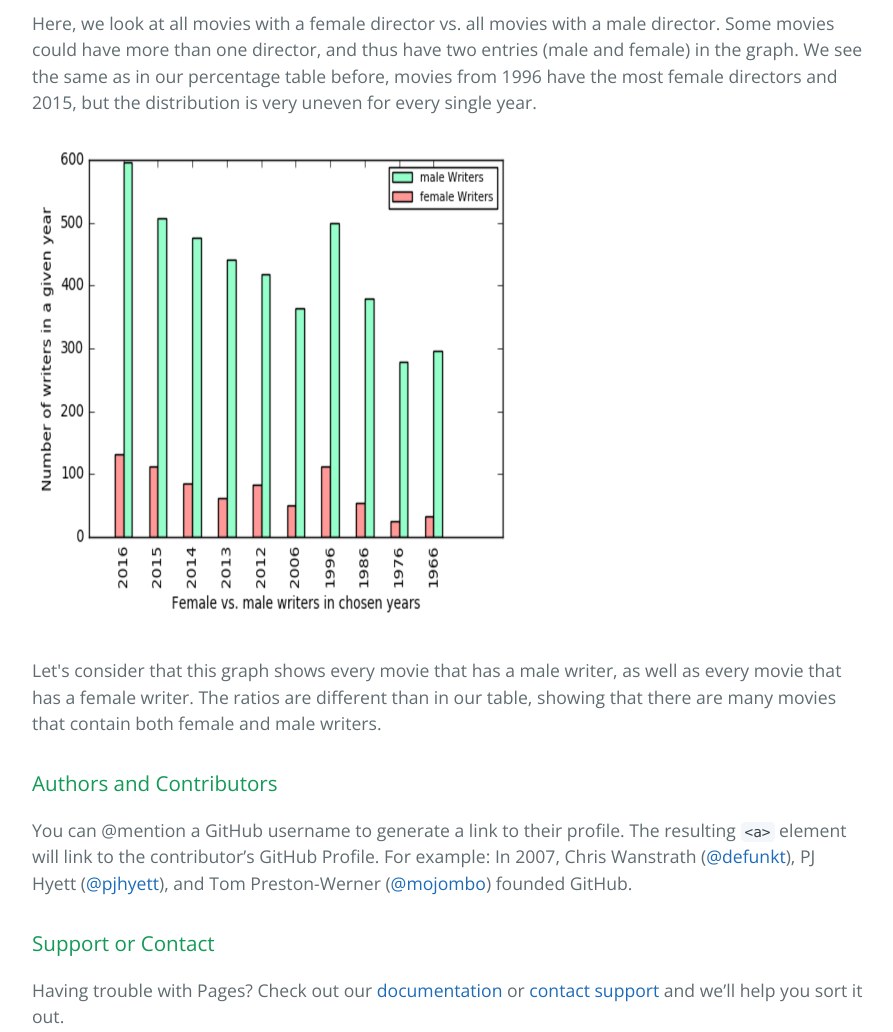
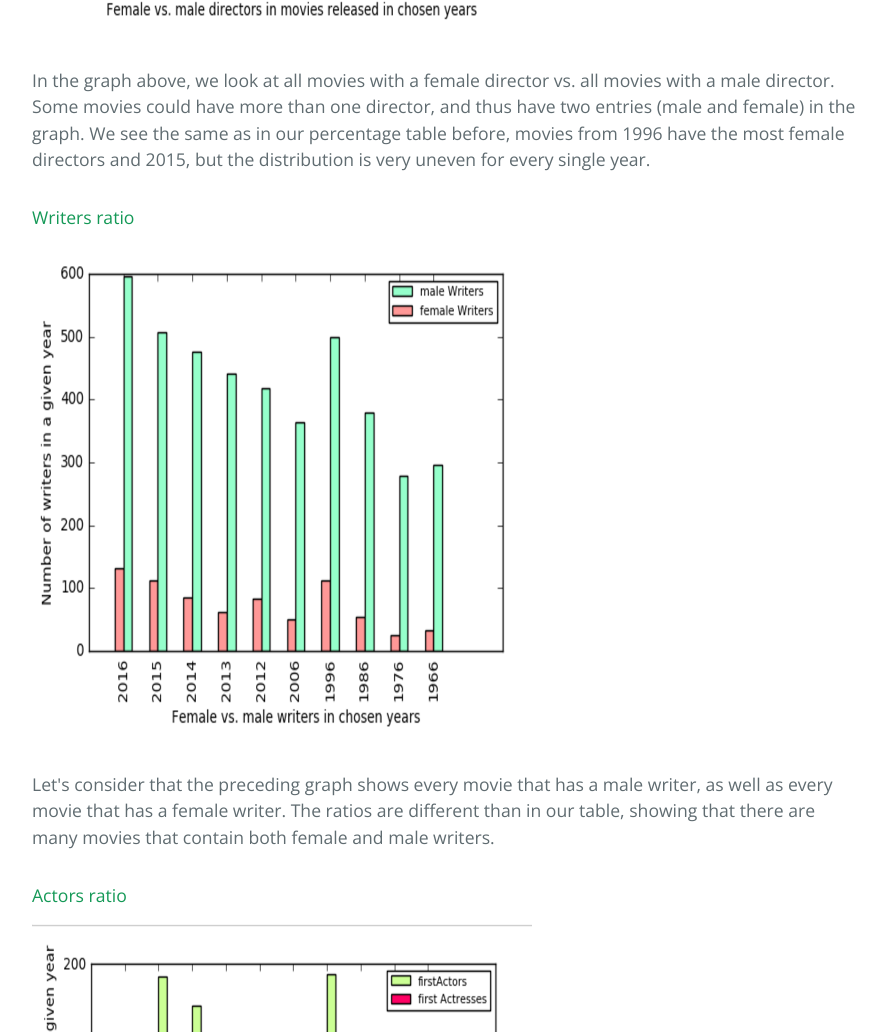
Before and after one commit to helgasvala/Women-in-Movies, a plain HTML site: page graphs.html in a window 1280 px wide. Shown: the part 2049-3081 px from the top of the page, without its empty margins (192-1085 px from the left). Drawn offline with nearby package versions, Linux system fonts and the light colour scheme.

Commit message:
Update graphs.html

```diff
--- a/graphs.html
+++ b/graphs.html
@@ -34,12 +34,17 @@
 <h3>
 <a id="women-appearance" class="anchor" href="#women-appearance" aria-hidden="true"><span aria-hidden="true" class="octicon octicon-link"></span></a>The appearance of women in films</h3>
 
+
 <p> Now, let's look at graphs for each year; how the directors, writers and stars of movies are distributed based on gender. <p>
+      <h4> <a id="directors-appearance" class="anchor" href="#directors-appearance" aria-hidden="true"><span aria-hidden="true" class="octicon octicon-link"></span></a>Directors ratio</h4>
       <img height="500" width="500" src="SocialGraphsPics/numberdirectors.png" alt="hi" class="inline"/>
-      <p> Here, we look at all movies with a female director vs. all movies with a male director. Some movies could have more than one director, and thus have two entries (male and female) in the graph. We see the same as in our percentage table before, movies from 1996 have the most female directors and 2015, but the distribution is very uneven for every single year.</p>
+      <p> In the graph above, we look at all movies with a female director vs. all movies with a male director. Some movies could have more than one director, and thus have two entries (male and female) in the graph. We see the same as in our percentage table before, movies from 1996 have the most female directors and 2015, but the distribution is very uneven for every single year.</p>
+      <h4> <a id="writers-appearance" class="anchor" href="#writers-appearance" aria-hidden="true"><span aria-hidden="true" class="octicon octicon-link"></span></a>Writers ratio</h4>
       <img height="500" width="500" src="SocialGraphsPics/numberwriters.png" alt="hi" class="inline"/>
-      <p> Let's consider that this graph shows every movie that has a male writer, as well as every movie that has a female writer. The ratios are different than in our table, showing that there are many movies that contain both female and male writers. </p>
-
+      <p> Let's consider that the preceding graph shows every movie that has a male writer, as well as every movie that has a female writer. The ratios are different than in our table, showing that there are many movies that contain both female and male writers. </p>
+      <h4> <a id="actors-appearance" class="anchor" href="#actors-appearance" aria-hidden="true"><span aria-hidden="true" class="octicon octicon-link"></span></a>Actors ratio</h4>
+      <img height="500" width="500" src="SocialGraphsPics/numberactors.png" alt="hi" class="inline"/>
+      <p> The ratio of the stars of movies is at least getting more positive. </p>
 <h3>
 <a id="authors-and-contributors" class="anchor" href="#authors-and-contributors" aria-hidden="true"><span aria-hidden="true" class="octicon octicon-link"></span></a>Authors and Contributors</h3>
 
```
